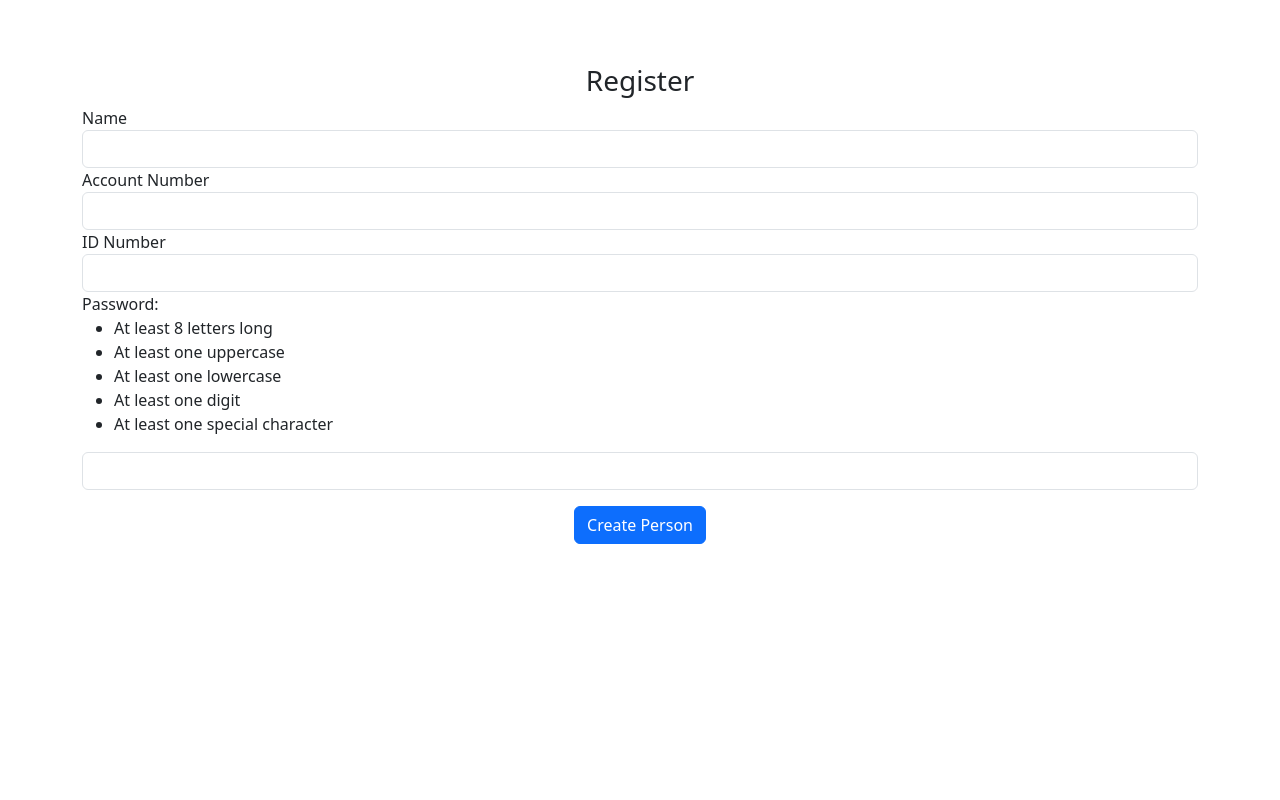
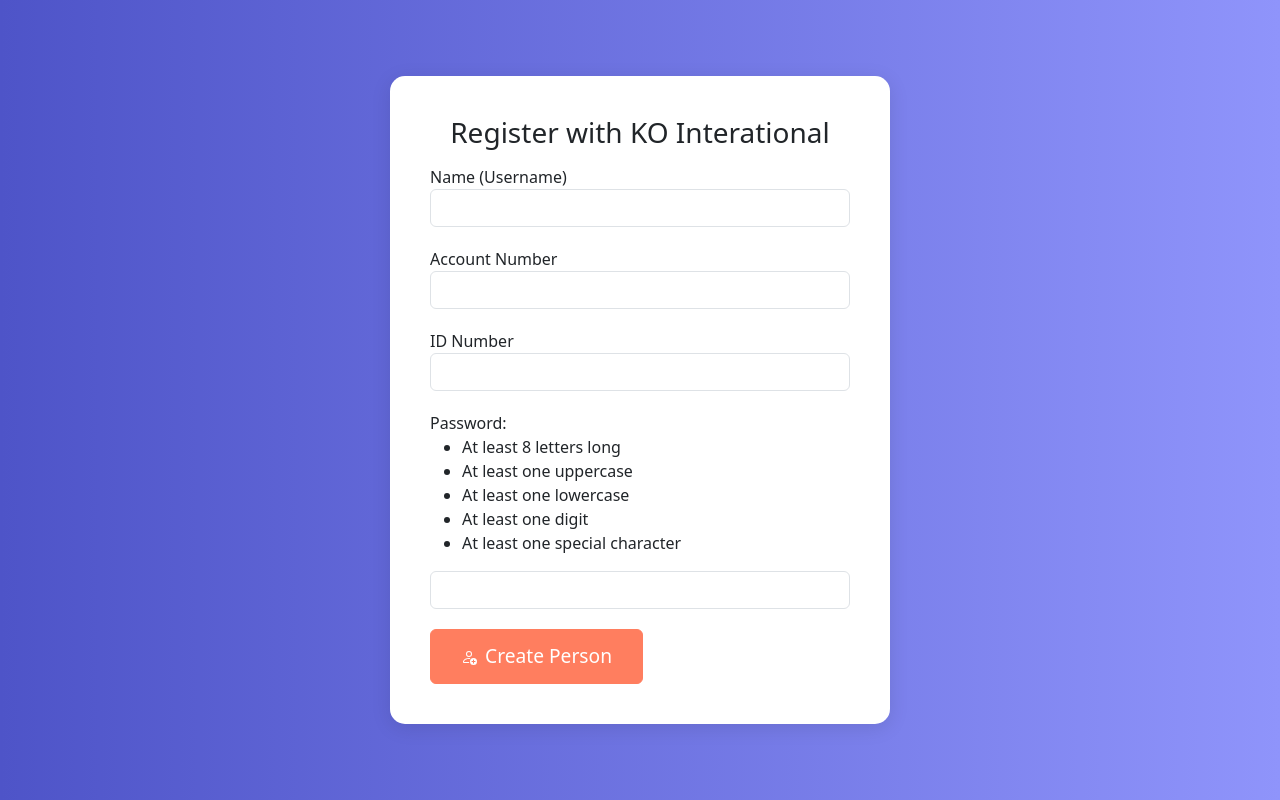
Before and after one commit to ST10055763/APDS7311-POE-KO, a React (Create React App) app in the folder frontend/: page /signup in a window 1280 px wide. Built offline with nearby package versions, Linux system fonts and the light colour scheme.

Commit message:
worked on signup ui

```diff
--- /dev/null
+++ b/frontend/src/components/Signup.css
@@ -0,0 +1,42 @@
+/* Signup.css */
+
+.signup-container {
+    display: flex;
+    justify-content: center; /* Center the container horizontally */
+    align-items: center; /* Center the container vertically */
+    height: 100vh; /* Full viewport height */
+    background: linear-gradient(to right, #4e54c8, #8f94fb); /* Adjust colors as needed */
+    padding: 20px;
+}
+
+.form-container {
+    background-color: white; /* White background for the form container */
+    border-radius: 15px; /* Rounded corners */
+    padding: 40px; /* Padding inside the container */
+    box-shadow: 0 4px 20px rgba(0, 0, 0, 0.1); /* Subtle shadow for depth */
+    width: 100%; /* Full width for responsiveness */
+    max-width: 500px; /* Limit the maximum width */
+    transition: transform 0.3s ease; /* Smooth transform for animation */
+}
+
+.form-container:hover {
+    transform: scale(1.02); /* Slightly scale up on hover */
+}
+
+h3 {
+    margin-bottom: 20px; /* Space between heading and form */
+}
+
+.form-group {
+    margin-bottom: 20px; /* Space between form groups */
+}
+
+.hero-buttons .btn-primary {
+    background-color: #ff7e5f;
+    border-color: #ff7e5f;
+}
+
+.hero-buttons .btn-primary:hover {
+    background-color: #e76f55;
+    border-color: #e76f55;
+}
--- a/frontend/src/components/Signup.js
+++ b/frontend/src/components/Signup.js
@@ -1,12 +1,13 @@
 import React, { useState } from "react";
 import { useNavigate } from "react-router";
+import './Signup.css'; // Make sure to import the CSS file
 
 export default function Signup() {
     const [form, setForm] = useState({
         name: "",
         accountnumber: "",
         idnumber: "",
-        password: ""
+        password: "",
     });
 
     const [errorMessage, setErrorMessage] = useState(""); // Error message for password validation
@@ -54,11 +55,13 @@
     }
 
     return (
-        <div className="container mt-5">
-            <h3 className="text-center">Register</h3>
+        <div className="signup-container">
+            <div className="form-container">
+                <h3 className="text-center">Register with KO Interational</h3>
+                <p> </p>
                 <form onSubmit={onSubmit}>
                     <div className="form-group">
-                    <label htmlFor="name">Name</label>
+                        <label htmlFor="name">Name (Username)</label>
                         <input
                             type="text"
                             className="form-control"
@@ -114,14 +117,26 @@
                         </div>
                     )}
 
-                <div className="form-group text-center">
-                    <input
-                        type="submit"
-                        value="Create Person"
-                        className="btn btn-primary mt-3"
-                    />
+<div className="hero-buttons">
+    <button type="submit" className="btn btn-primary mt-3" style={{ display: "flex", alignItems: "center" }}>
+        <svg
+            xmlns="http://www.w3.org/2000/svg"
+            width="16"
+            height="16"
+            fill="currentColor"
+            className="bi bi-person-add"
+            viewBox="0 0 16 16"
+            style={{ marginRight: "8px" }} // Space between icon and text
+        >
+            <path d="M12.5 16a3.5 3.5 0 1 0 0-7 3.5 3.5 0 0 0 0 7m.5-5v1h1a.5.5 0 0 1 0 1h-1v1a.5.5 0 0 1-1 0v-1h-1a.5.5 0 0 1 0-1h1v-1a.5.5 0 0 1 1 0m-2-6a3 3 0 1 1-6 0 3 3 0 0 1 6 0M8 7a2 2 0 1 0 0-4 2 2 0 0 0 0 4"/>
+            <path d="M8.256 14a4.5 4.5 0 0 1-.229-1.004H3c.001-.246.154-.986.832-1.664C4.484 10.68 5.711 10 8 10q.39 0 .74.025c.226-.341.496-.65.804-.918Q8.844 9.002 8 9c-5 0-6 3-6 4s1 1 1 1z"/>
+        </svg>
+        Create Person
+    </button>
 </div>
+
                 </form>
+            </div>
         </div>
     );
 }
```
Lines whose indentation alone changed are shown as unchanged.
